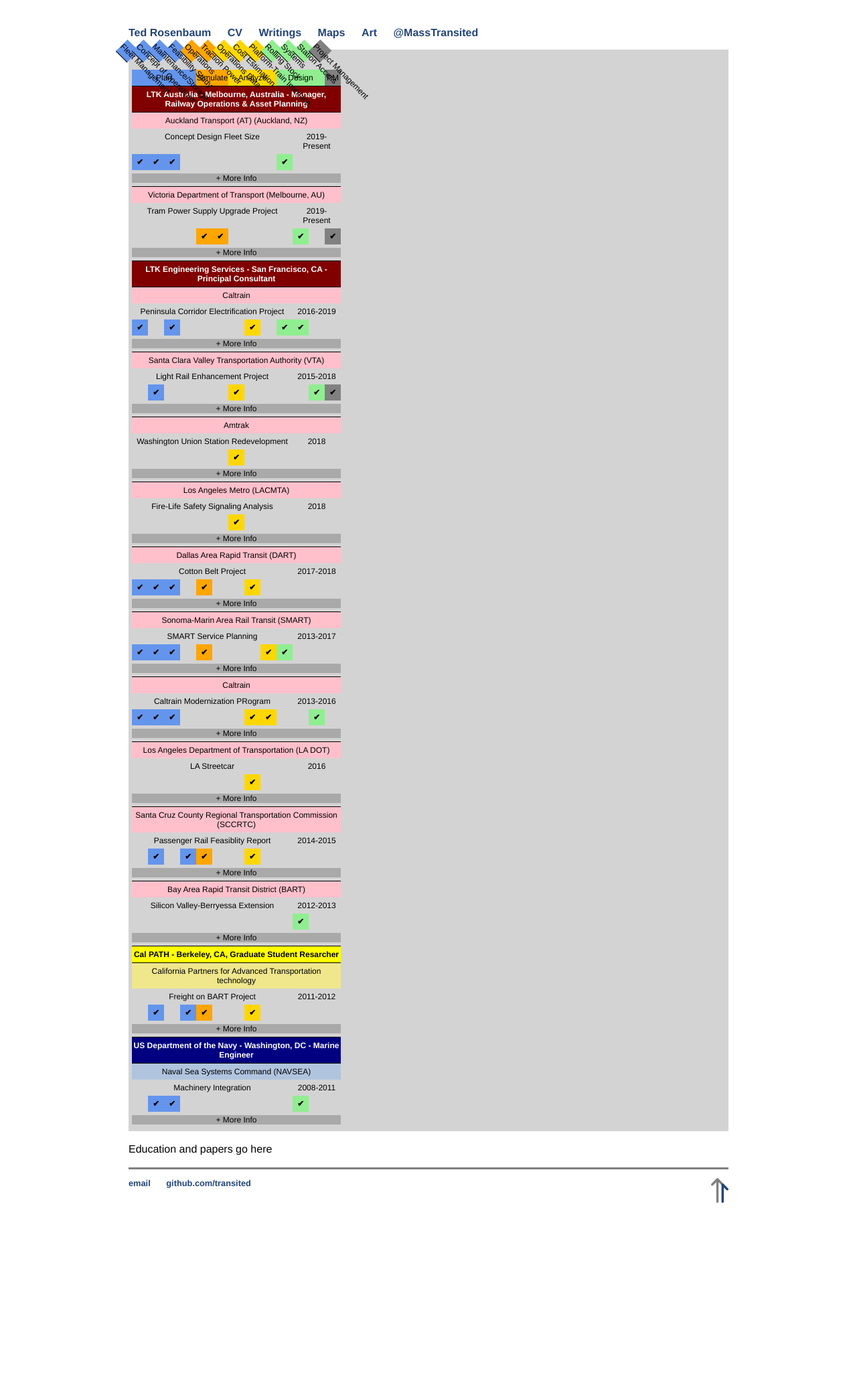
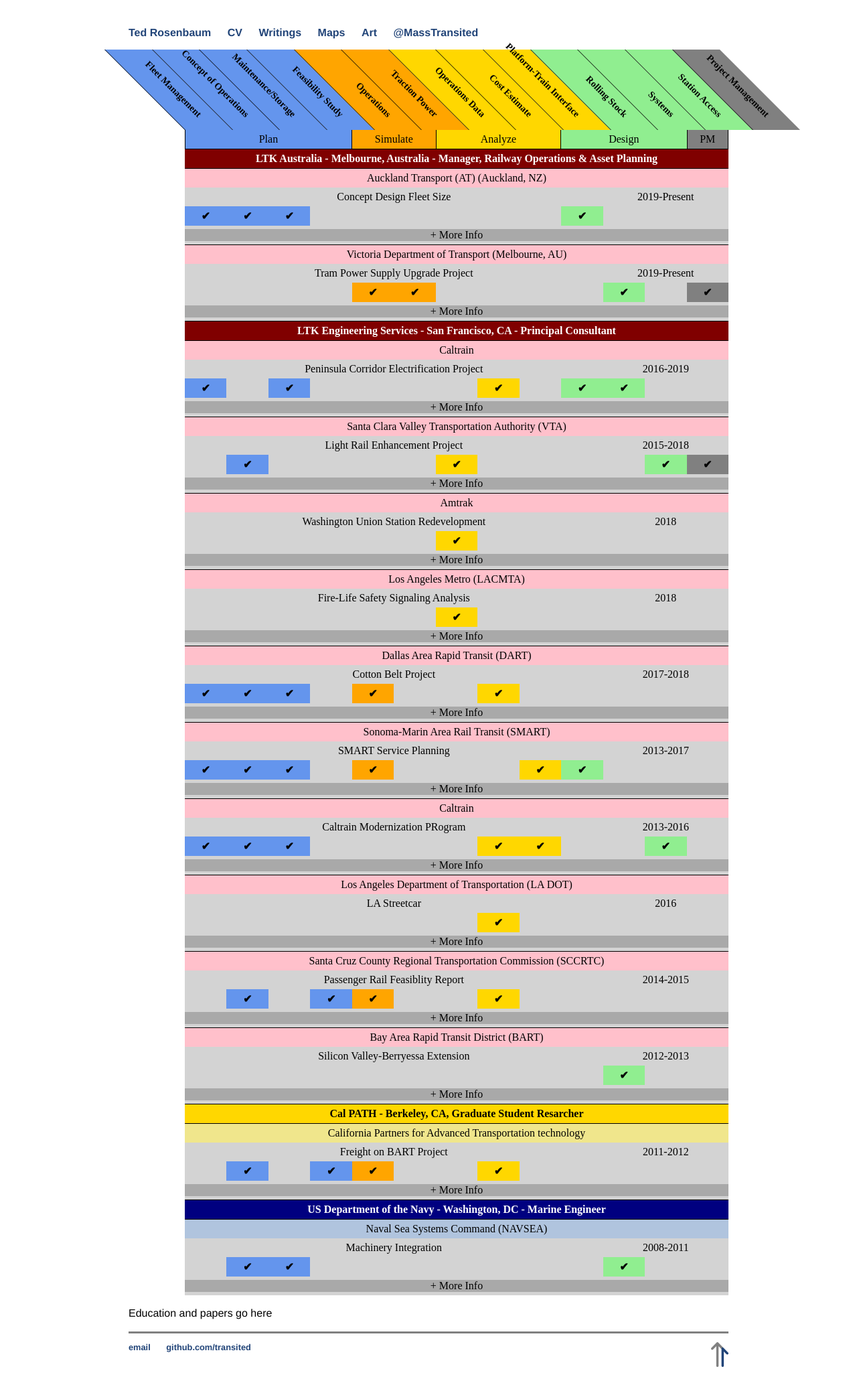
Before and after one commit to transited/transited.github.io, a Jekyll site: the page built from cv2.html, in a window 1280 px wide. Shown: the whole page at 67% size. Built offline with Jekyll 4.4.1, drawn with Linux system fonts in a browser that asks for light colours; before the commit the page ends 1814 px from its top, so only the background shows below that.

Commit message:
cv2 skew

```diff
--- a/css/main.css
+++ b/css/main.css
@@ -35,13 +35,13 @@
     font-family:'Helvetica', 'Arial', 'Sans-Serif';
     color: #214478;
 }
-h3{
+h3 {
   font-size: 1.5em;
   font-family:'Helvetica', 'Arial', 'Sans-Serif';
   font-weight: bold;
   color: #214478;
 }
-h4{
+h4 {
   font-size: 1.25em;
   font-family:'Helvetica', 'Arial', 'Sans-Serif';
   font-style: italic;
@@ -55,7 +55,7 @@
     border-top: 3px solid #808080;
     font-size: .8em;
 }
-ul{
+ul {
   font-family: 'Helvetica', 'Arial', 'sans-serif';
   list-style-type: square;
 }
@@ -80,7 +80,7 @@
   padding: 5px;
 }
 
-.right{
+.right {
   max-width: 80%;
   display: block;
   margin-left: auto;
@@ -88,20 +88,20 @@
   height: auto;
 }
 
-.rails{
+.rails {
   position:relative;
   display: inline;
   float: right;
 }
 
-sub, sup{
+sub, sup {
   font-size: 60%;
   line-height: 0;
   position: relative;
   vertical-align: baseline;
 }
 
-sup{
+sup {
   top:-0.5em;
 }
 
@@ -111,7 +111,7 @@
   display: table;
 }
 
-.row{
+.row {
   display: flex;
   flex-wrap: wrap;
   padding: 0 10px;
@@ -130,10 +130,10 @@
 }
 
 @media only screen and (min-width:640px) {
-  body{
+  body {
     width: 85%;
   }
-  .right{
+  .right {
     max-width: 40%;
     display: inline;
     height: auto;
@@ -148,7 +148,7 @@
 }
 
 @media only screen and (min-width:901px) {
-  body{
+  body {
     margin: 40px auto;
     width: 70%;
   }
@@ -156,120 +156,77 @@
     display: inline-block;
     margin-right: 20px;
   }
-  .right{
+  .right {
     max-width: 50%;
   }
 }
 
+.flex-container {
+  display: flex;
+  flex-wrap: nowrap;
+  padding-left: 84px;
+  font-size:14px;
+}
+
+.skew {
+  transform: skewx(45deg) translate(-60px,0px);
+  border-left: 1px solid black;
+  background-color: #f1f1f1;
+  height:120px;
+  width: calc(calc(100vw - 84px) / 13);
+  box-sizing: border-box;
+}
+
+.head {
+  overflow: visible;
+  direction:rtl;
+  box-sizing: border-box;
+  white-space: nowrap;
+  height: 10px;
+  width: 5.44vw;
+  text-align: right;
+  line-height: 10px;
+  transform: skewX(-45deg) rotate(45deg) translate(calc(169.7px - 5.44vw), -2.72vw);
+  transform-origin: 0% 0%;
+  -ms-transform: skewX(-45deg) rotate(45deg) translate(calc(169.7px - 5.44vw), -2.72vw); /* IE 9 */
+  -ms-transform-origin: 0% 0%; /* IE 9 */
+  -webkit-transform: skewX(-45deg) rotate(45deg) translate(calc(169.7px - 5.44vw), -2.72vw); /* Safari 3-8 */
+  -webkit-transform-origin: 0% 0%; /* Safari 3-8 */
+}
+
 .grid-container {
   display: grid;
-  grid-template-columns: 24px 24px 24px 24px 24px 24px 24px 24px 24px 24px 24px 24px 24px;
+  grid-template-columns: repeat(13, 1fr);
   background-color: LightGray;
-  padding: 5px;
-  font-family:'Helvetica', 'Arial', 'Sans-Serif';
-  font-size: 12px;
+  margin-left: 84px;
 }
 
 .grid-container > div {
   text-align: center;
+  overflow: hidden;
   padding: 5px 0px;
   align: middle;
 }
 
-.ltkclient {background-color: Pink; border-top: 1px solid black; grid-column: 1/14;}
-.calclient {background-color: Khaki; border-top: 1px solid black; grid-column: 1/14;}
-.navyclient {background-color: LightSteelBlue; border-top: 1px solid black; grid-column: 1/14;}
-.proj{grid-column:1/11}
-.jobdate {grid-column: 11/14;}
-.plan {background-color: CornflowerBlue; grid-column:1/5;}
-.sim {background-color: Orange; grid-column:5/7;}
-.analy {background-color: Gold; grid-column:7/10;}
-.design {background-color: LightGreen; grid-column:10/13;}
-.pm {background-color: Gray; grid-column:13/14;}
-.ltk {background-color: Maroon; border-top: 1px solid black; grid-column:1/14; font-weight: bold; color: white;}
-.cal {background-color: Yellow; border-top: 1px solid black; grid-column: 1/14; font-weight: bold;}
-.navy {background-color: Navy; border-top: 1px solid black; grid-column:1/14; font-weight: bold; color: white;}
+.ltkclient {background-color: Pink; border-top: 1px solid black; grid-column: span 13;}
+.calclient {background-color: Khaki; border-top: 1px solid black; grid-column: span 13;}
+.navyclient {background-color: LightSteelBlue; border-top: 1px solid black; grid-column: span 13;}
+.proj{grid-column: span 10}
+.jobdate {grid-column: span 3;}
+.plan {background-color: CornflowerBlue; grid-column:span 4; border-style: hidden solid; border-width: 1px;}
+.sim {background-color: Orange; grid-column: span 2;}
+.analy {background-color: Gold; grid-column:span 3; border-style: hidden solid; border-width: 1px;}
+.design {background-color: LightGreen; grid-column:span 3;}
+.pm {background-color: Gray; grid-column: span 1; border-style: hidden solid; border-width: 1px;}
+.ltk {background-color: Maroon; border-top: 1px solid black; grid-column: span 13; font-weight: bold; color: white;}
+.cal {background-color: Gold; border-top: 1px solid black; grid-column: span 13; font-weight: bold;}
+.navy {background-color: Navy; border-top: 1px solid black; grid-column:span 13; font-weight: bold; color: white;}
 
 .pcheck{background-color:CornflowerBlue; font-weight:bold;}
 .scheck{background-color:Orange; font-weight:bold;}
 .acheck{background-color:Gold; font-weight:bold;}
 .dcheck{background-color:LightGreen; font-weight:bold;}
 .pmcheck{background-color:Gray; font-weight:bold;}
-
-.phead {
-  padding: 1px;
-  text-align: center;
-  background-color: CornflowerBlue;
-  -ms-transform: rotate(45deg); /* IE 9 */
-  -ms-transform-origin: 21px -18px; /* IE 9 */
-  -webkit-transform: rotate(45deg); /* Safari 3-8 */
-  -webkit-transform-origin: 21px -18px; /* Safari 3-8 */
-  transform: rotate(45deg);
-  transform-origin: 21px -18px;
-  border-bottom: 1px solid black;
-  text-align: Center;
-  white-space: nowrap;
-}
-
-.shead {
-  padding: 1px;
-  text-align: center;
-  background-color: Orange;
-  -ms-transform: rotate(45deg); /* IE 9 */
-  -ms-transform-origin: 21px -18px; /* IE 9 */
-  -webkit-transform: rotate(45deg); /* Safari 3-8 */
-  -webkit-transform-origin: 21px -18px; /* Safari 3-8 */
-  transform: rotate(45deg);
-  transform-origin: 21px -18px;
-  border-bottom: 1px solid black;
-  text-align: Center;
-  white-space: nowrap;
-}
-
-.ahead {
-  padding: 1px;
-  text-align: center;
-  background-color: Gold;
-  -ms-transform: rotate(45deg); /* IE 9 */
-  -ms-transform-origin: 21px -18px; /* IE 9 */
-  -webkit-transform: rotate(45deg); /* Safari 3-8 */
-  -webkit-transform-origin: 21px -18px; /* Safari 3-8 */
-  transform: rotate(45deg);
-  transform-origin: 21px -18px;
-  border-bottom: 1px solid black;
-  text-align: Center;
-  white-space: nowrap;
-}
-
-.dhead {
-  padding: 1px;
-  text-align: center;
-  background-color: LightGreen;
-  -ms-transform: rotate(45deg); /* IE 9 */
-  -ms-transform-origin: 21px -18px; /* IE 9 */
-  -webkit-transform: rotate(45deg); /* Safari 3-8 */
-  -webkit-transform-origin: 21px -18px; /* Safari 3-8 */
-  transform: rotate(45deg);
-  transform-origin: 21px -18px;
-  border-bottom: 1px solid black;
-  text-align: Center;
-  white-space: nowrap;
-}
-
-.pmhead {
-  padding: 1px;
-  text-align: center;
-  background-color: Gray;
-  -ms-transform: rotate(45deg); /* IE 9 */
-  -ms-transform-origin: 21px -18px; /* IE 9 */
-  -webkit-transform: rotate(45deg); /* Safari 3-8 */
-  -webkit-transform-origin: 21px -18px; /* Safari 3-8 */
-  transform: rotate(45deg);
-  transform-origin: 21px -18px;
-  border-bottom: 1px solid black;
-  text-align: Center;
-  white-space: nowrap;
-}
 
 .wrap-collabsible {margin-bottom: 1rem 0;grid-column:1/14;}
 
--- a/cv2.html
+++ b/cv2.html
@@ -4,20 +4,22 @@
 ---
 <div class="blurb">
 
+  <div class="flex-container">
+  <div class="skew pcheck"><div class="head">Fleet Management</div></div>
+  <div class="skew pcheck"><div class="head">Concept of Operations</div></div>
+  <div class="skew pcheck"><div class="head">Maintenance/Storage</div></div>
+  <div class="skew pcheck"><div class="head">Feasibility Study</div></div>
+  <div class="skew scheck"><div class="head">Operations</div></div>
+  <div class="skew scheck"><div class="head">Traction Power</div></div>
+  <div class="skew acheck"><div class="head">Operations Data</div></div>
+  <div class="skew acheck"><div class="head">Cost Estimate</div></div>
+  <div class="skew acheck"><div class="head">Platform-Train Interface</div></div>
+  <div class="skew dcheck"><div class="head">Rolling Stock</div></div>
+  <div class="skew dcheck"><div class="head">Systems</div></div>
+  <div class="skew dcheck"><div class="head">Station Access</div></div>
+  <div class="skew pmcheck"><div class="head">Project Management</div></div>
+</div>
 <div class="grid-container">
-    <div class="phead">Fleet Management</div>
-    <div class="phead">Concept of Operations</div>
-    <div class="phead">Maintenance/Storage</div>
-    <div class="phead">Feasibility Study</div>
-    <div class="shead">Operations</div>
-    <div class="shead">Traction Power</div>
-    <div class="ahead">Operations Data</div>
-    <div class="ahead">Cost Estimation</div>
-    <div class="ahead">Platform-Train Interface</div>
-    <div class="dhead">Rolling Stock</div>
-    <div class="dhead">Systems</div>
-    <div class="dhead">Station Access</div>
-    <div class="pmhead">Project Management</div>
   <div class="plan">Plan</div>
   <div class="sim">Simulate</div>
   <div class="analy">Analyze</div>
```
Lines whose indentation alone changed are shown as unchanged.
